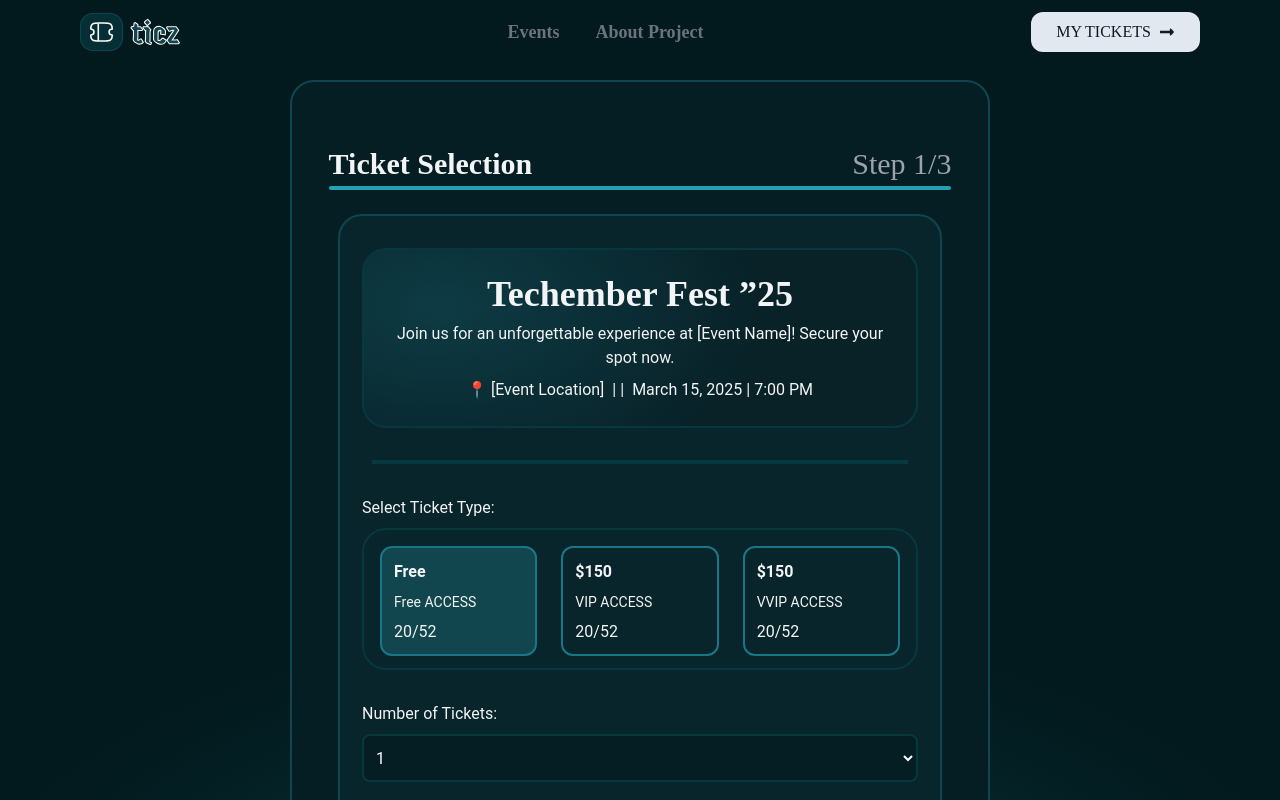
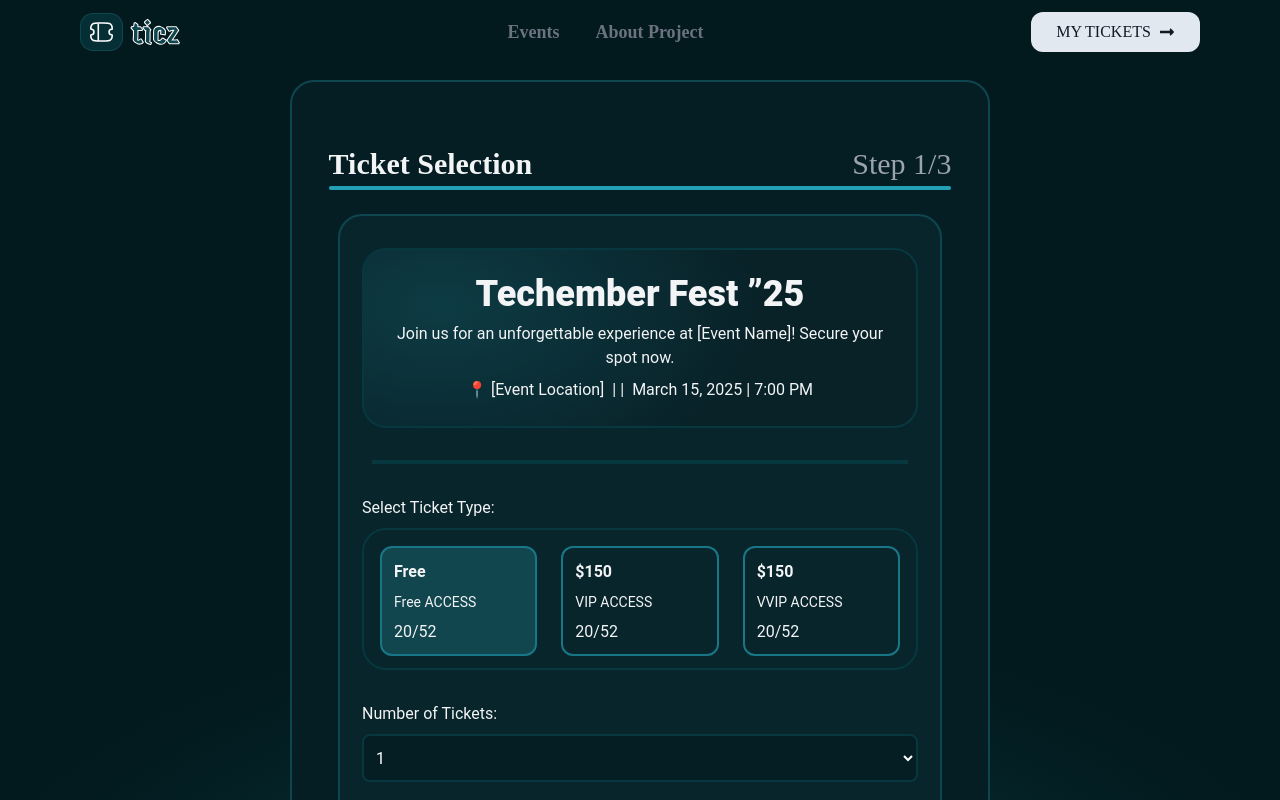
Before and after one commit to Prisca-01/ticketix, a Next.js app: page / in a window 1280 px wide. Shown: the top 800 px of the page. Built offline with nearby package versions, Linux system fonts and the light colour scheme.

Commit message:
Changed fallback for title

```diff
--- a/src/components/TicketSelection.js
+++ b/src/components/TicketSelection.js
@@ -29,7 +29,7 @@ export default function TicketSelection({ currentStep, onNext }) {
         />
         <section className="bg-first md:w-[604px] md:h-[682px] flex flex-col p-8 justify-center items-center border-2 border-border rounded-3xl">
           <div className="selection text-gray-100 text-center md:w-[556px] md:h-[200px] px-6 py-4 flex flex-col justify-center items-center space-y-2 border-2 border-line rounded-3xl">
-            <h1 className="text-gray-100 text-4xl md:text-4xl font-extrabold font-roadrage">
+            <h1 className="text-gray-100 text-3xl md:text-4xl font-extrabold font-roadrage">
               Techember Fest ”25
             </h1>
             <p className="md:hidden w-[229px] text-gray-100 flex-col text-sm md:text-base mb-8">
--- a/tailwind.config.mjs
+++ b/tailwind.config.mjs
@@ -21,7 +21,7 @@ export default {
       },
       fontFamily:{
         roboto: ["Roboto", "sans-serif"],
-        roadrage: ["Road Rage", "cursive"],
+        roadrage: ["Road Rage", "Roboto", "sans-serif"],
         header: [" JejuMyeongjo", "serif"],
         alatsi: ["Alatsi", "sans-serif"],
       }
```
